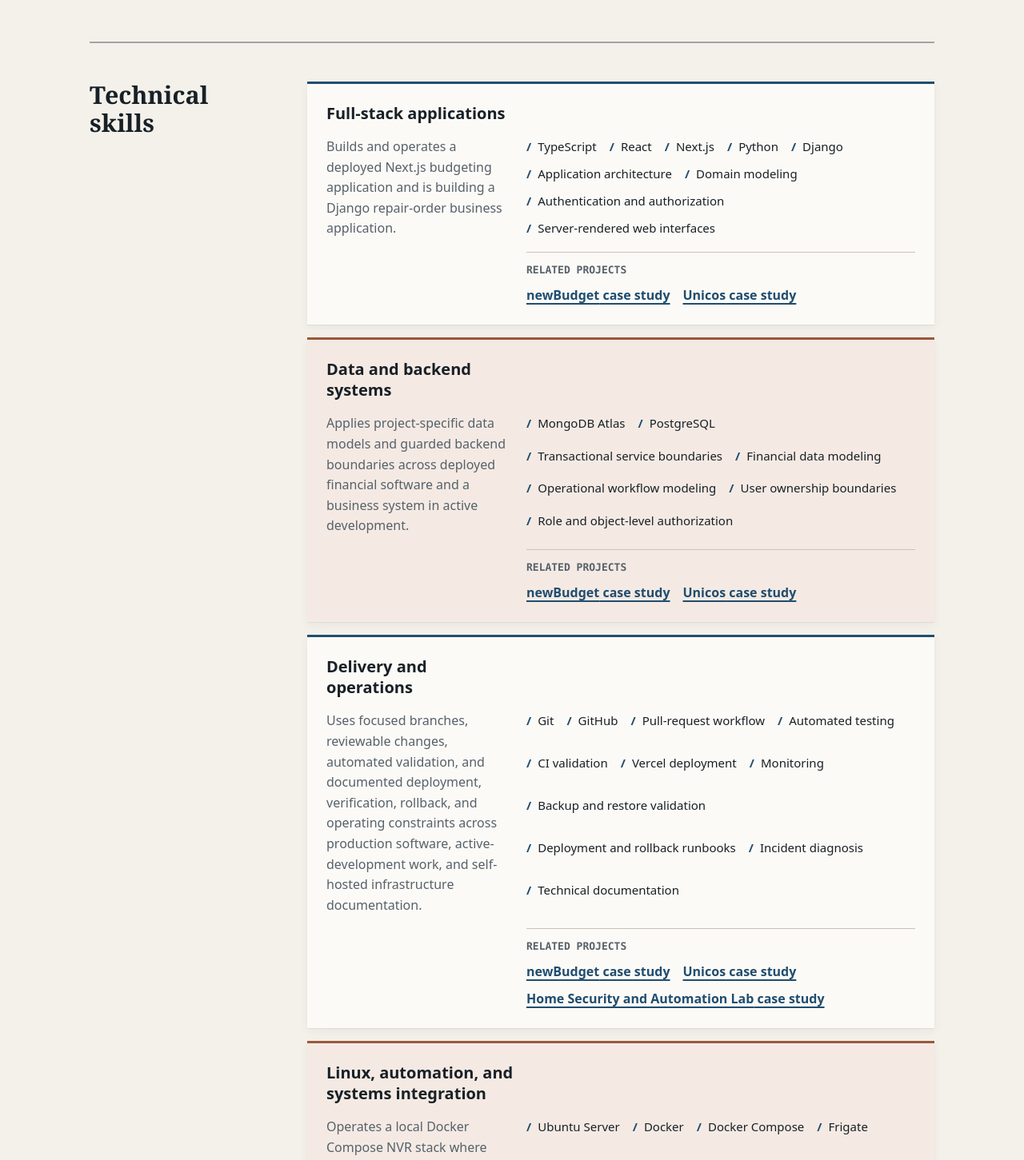
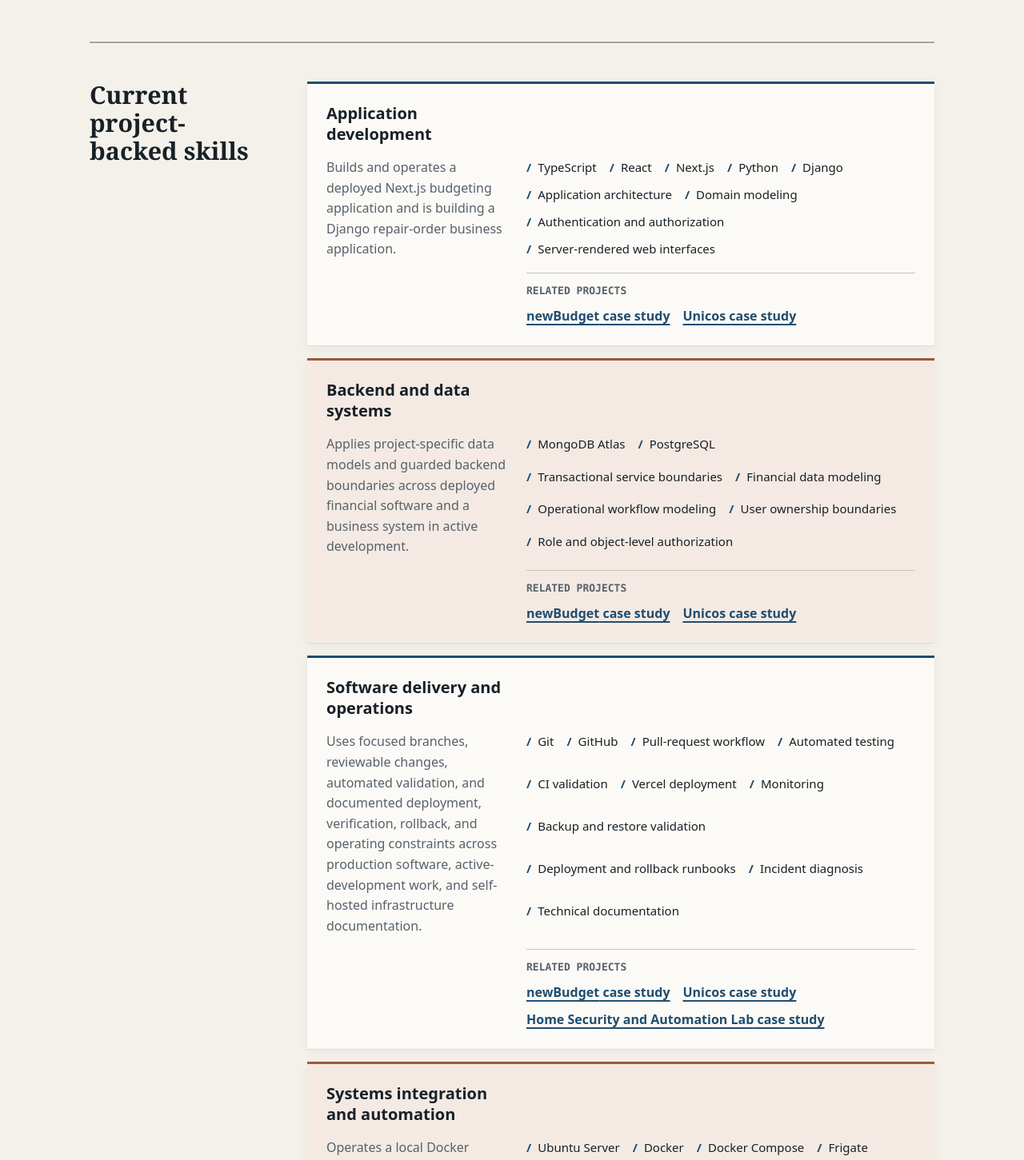
Before and after one commit to Hone648/portfolio, a Next.js app: page /resume in a window 1280 px wide. Shown: the part 4000-5451 px from the top of the page at 80% size. Built offline with nearby package versions, Linux system fonts and the light colour scheme; no server answers.

Commit message:
feat: align skills and cross-site terminology (#48)

```diff
--- a/app/resume/page.tsx
+++ b/app/resume/page.tsx
@@ -72,8 +72,13 @@ export default function ResumePage() {
         </ul>
       </section>
 
-      <section className={styles.section} aria-labelledby="technical-skills">
-        <h2 id="technical-skills">Technical skills</h2>
+      <section
+        className={styles.section}
+        aria-labelledby="current-project-backed-skills"
+      >
+        <h2 id="current-project-backed-skills">
+          Current project-backed skills
+        </h2>
         <SkillGroups groups={skillGroups} variant="compact" />
       </section>
 
--- a/content/site-content.ts
+++ b/content/site-content.ts
@@ -75,7 +75,7 @@ export const siteContent = {
     ],
     currentDirection: [
       "I am completing Computer Science coursework through Central Texas College. My planned academic path is transfer to Texas A&M University-Central Texas for a B.S. in Computer Science.",
-      "I completed a programming bootcamp and continued building projects afterward. My current technical focus includes full-stack development, backend systems, databases, Linux, automation, and systems integration.",
+      "I completed a programming bootcamp and continued building projects afterward. My current technical focus includes application development, backend systems, databases, Linux, automation, and systems integration.",
       "I am interested in engineering roles where software, systems integration, automation, infrastructure, verification, and complex technical problem-solving intersect.",
     ],
   },
--- a/content/skills.ts
+++ b/content/skills.ts
@@ -9,7 +9,7 @@ export type SkillGroup = {
 
 export const skillGroups = [
   {
-    title: "Full-stack applications",
+    title: "Application development",
     description:
       "Builds and operates a deployed Next.js budgeting application and is building a Django repair-order business application.",
     items: [
@@ -26,7 +26,7 @@ export const skillGroups = [
     relatedProjectSlugs: ["newbudget", "unicos"],
   },
   {
-    title: "Data and backend systems",
+    title: "Backend and data systems",
     description:
       "Applies project-specific data models and guarded backend boundaries across deployed financial software and a business system in active development.",
     items: [
@@ -41,7 +41,7 @@ export const skillGroups = [
     relatedProjectSlugs: ["newbudget", "unicos"],
   },
   {
-    title: "Delivery and operations",
+    title: "Software delivery and operations",
     description:
       "Uses focused branches, reviewable changes, automated validation, and documented deployment, verification, rollback, and operating constraints across production software, active-development work, and self-hosted infrastructure documentation.",
     items: [
@@ -60,7 +60,7 @@ export const skillGroups = [
     relatedProjectSlugs: ["newbudget", "unicos", "home-security-lab"],
   },
   {
-    title: "Linux, automation, and systems integration",
+    title: "Systems integration and automation",
     description:
       "Operates a local Docker Compose NVR stack where Frigate uses VAAPI-accelerated RTSP processing and publishes events through Mosquitto for Home Assistant automation, with reviewed configuration, implemented validation tooling, and documented deployment and rollback procedures.",
     items: [
@@ -81,7 +81,7 @@ export const skillGroups = [
     relatedProjectSlugs: ["home-security-lab"],
   },
   {
-    title: "Engineering practice",
+    title: "Engineering workflow and validation",
     description:
       "Combines clear requirements, focused implementation, layered validation, troubleshooting, and privacy-aware documentation.",
     items: [
```
Also changed, not shown: app/about/page.tsx (+7 -2 lines), 3 other files (tests, documents, lock files or other folders).
